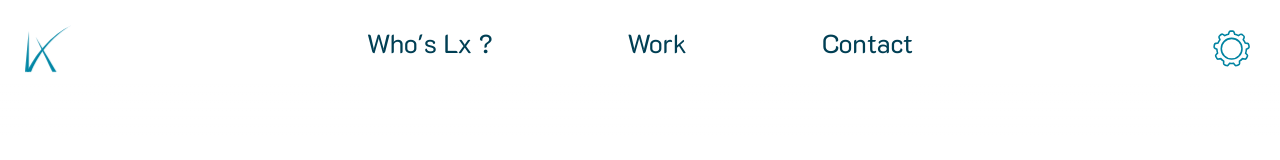
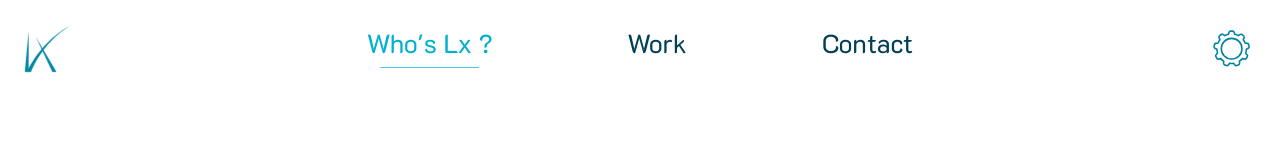
Before and after one commit to Lx-Ctn/lxctn.com, a React (Create React App) app: page / in a window 1280 px wide. Shown: the top 160 px of the page. Built offline with nearby package versions, Linux system fonts and the light colour scheme.

Commit message:
feat: accessibility : prefersReducedMotion

```diff
--- a/src/components/AnimatedTitle.jsx
+++ b/src/components/AnimatedTitle.jsx
@@ -1,5 +1,6 @@
 import { motion, AnimatePresence } from "framer-motion";
 import { useEffect, useState } from "react";
+import { useSelector } from "react-redux";
 
 const displayedWords = ["Design", "Web", "Games", "Branding", "Code", "Design"];
 const delayBetweenWords = 500;
@@ -18,8 +19,10 @@ const AnimatedTitle = () => {
 	}, [setCount, count]);
 
 	const currentWord = displayedWords[count];
-
-	return (
+	const reduceMotion = useSelector(state => state.app.prefersReducedMotion);
+	return reduceMotion ? (
+		<h1>Lx {currentWord}</h1>
+	) : (
 		<motion.h1 {...titleVariants(currentWord.length)}>
 			Lx{" "}
 			<AnimatePresence mode="wait">
--- a/src/components/Header/Header.jsx
+++ b/src/components/Header/Header.jsx
@@ -3,7 +3,6 @@ import { LogoLx, GearIcon, BackdropGradientBlur, HamburgerIcon, ParameterMenu }
 import { DelayRender } from "../utils/DelayRender";
 import { motion, AnimatePresence } from "framer-motion";
 import {
-	headerVariants,
 	logoVariants,
 	navVariants,
 	hamburgerVariants,
@@ -15,7 +14,7 @@ import {
 import { useEffect, useRef } from "react";
 import { useDispatch, useSelector } from "react-redux";
 import { introEnded, closeMobileMenu, toggleParameterMenu, closeParameterMenu } from "../../store/headerSlice";
-import { Link } from "react-router-dom";
+import { NavLink } from "react-router-dom";
 
 //
 export const HEADER_MOBILE_BREAKPOINT = 500;
@@ -43,60 +42,68 @@ export default function Header() {
 			window.removeEventListener("click", handleCloseOutside.nav);
 			window.removeEventListener("click", handleCloseOutside.param);
 		};
-	});
+	}, [isMobileMenuOpen, isParameterMenuOpen, dispatch]);
+
+	const isAnimating = useSelector(state => !state.app.prefersReducedMotion);
 
 	return (
 		<motion.header
 			ref={headerRef}
-			className={`${css._} ${isMobile && css.mobile} ${isIntro && css.intro}`}
-			variants={headerVariants}
-			{...animPropsNames}
+			className={`${css._} ${isMobile ? css.mobile : null} ${isIntro ? css.intro : null}`}
 		>
 			<BackdropGradientBlur blur="12px" color="#fff6" fromEnd="2em" style={{ bottom: "-1.5em" }} />
-			<AnimatePresence>{!isMobile && <Nav key="nav" isIntro={isIntro} />}</AnimatePresence>
-			<AnimatePresence>{isMobile && <Hamburger key="hamburger" isIntro={isIntro} />}</AnimatePresence>
+			<AnimatePresence>{!isMobile && <Nav key="nav" {...{ isIntro, isAnimating }} />}</AnimatePresence>
+			<AnimatePresence>
+				{isMobile && <Hamburger key="hamburger" {...{ isIntro, isAnimating }} />}
+			</AnimatePresence>
 			<div className={css.container}>
-				<Logo {...{ isIntro, isMobile }} />
-				<ParameterButton />
+				<Logo {...{ isIntro, isMobile, isAnimating }} />
+				<ParameterButton isAnimating={isAnimating} />
 			</div>
-			<AnimatePresence>{isMobileMenuOpen && <Nav isMobile />}</AnimatePresence>
+			<AnimatePresence>{isMobileMenuOpen && <Nav isMobile isAnimating={isAnimating} />}</AnimatePresence>
 			<AnimatePresence>{isParameterMenuOpen && <ParameterMenu />}</AnimatePresence>
 		</motion.header>
 	);
 }
 
-const Hamburger = ({ isIntro }) => (
-	<motion.div className={`${css.sideNav} ${css.hamburger}`} {...hamburgerVariants(isIntro)}>
+const Hamburger = ({ isIntro, isAnimating }) => (
+	<motion.div className={`${css.sideNav} ${css.hamburger}`} {...(isAnimating && hamburgerVariants(isIntro))}>
 		<HamburgerIcon />
 	</motion.div>
 );
 
-const CustomLink = ({ children, motionPosition, link, isIntro, isMobile }) => (
-	<motion.div className={css.navLink} custom={motionPosition} variants={linkVariants(isIntro, isMobile)}>
-		<Link to={link}>{children}</Link>
+const CustomLink = ({ children, motionPosition, link, isIntro, isMobile, isAnimating }) => (
+	<motion.div
+		className={css.navLink}
+		custom={motionPosition}
+		variants={isAnimating && linkVariants(isIntro, isMobile)}
+	>
+		<NavLink className={({ isActive }) => (isActive ? css.active : null)} to={link}>
+			{children}
+		</NavLink>
 	</motion.div>
 );
 
-const Nav = ({ isIntro, isMobile }) => {
+const Nav = ({ isIntro, isMobile, isAnimating }) => {
 	const dispatch = useDispatch();
 
 	return (
 		<motion.nav
 			className={isMobile ? css.navMobile : ""}
-			variants={navVariants(isIntro, isMobile)}
+			variants={isAnimating && console.log(navVariants(isIntro, isMobile))}
 			{...animPropsNames}
 			onAnimationComplete={() => {
 				isIntro && dispatch(introEnded());
 			}}
 		>
 			<div className={css.navContainer}>
-				<CustomLink {...{ isIntro, isMobile }} motionPosition="20vw" link="/">
+				<CustomLink {...{ isIntro, isMobile, isAnimating }} motionPosition="20vw" link="/">
 					Who's Lx ?
 				</CustomLink>
-				<CustomLink {...{ isIntro, isMobile }} motionPosition={0} link="/work">
+				<CustomLink {...{ isIntro, isMobile, isAnimating }} motionPosition={0} link="/work">
 					Work
 				</CustomLink>
-				<CustomLink {...{ isIntro, isMobile }} motionPosition="-20vw" link="/contact">
+				<CustomLink {...{ isIntro, isMobile, isAnimating }} motionPosition="-20vw" link="/contact">
 					Contact
 				</CustomLink>
 			</div>
@@ -104,10 +111,11 @@ const Nav = ({ isIntro, isMobile }) => {
 	);
 };
 
-const Logo = ({ isIntro, isMobile }) => {
+const Logo = ({ isIntro, isMobile, isAnimating }) => {
 	const dispatch = useDispatch();
 	return (
-		<motion.div className={`${css.sideNav} ${css.logoLx}`}>
+		<motion.div className={`${css.sideNav} ${css.logoLx} ${!isAnimating && css.reduceMotion}`}>
+			{isAnimating ? (
 				<DelayRender delay={SIDE_NAV_DELAY}>
 					<motion.div
 						{...logoVariants(isIntro, isMobile)}
@@ -118,20 +126,27 @@ const Logo = ({ isIntro, isMobile }) => {
 						<LogoLx color={undefined} />
 					</motion.div>
 				</DelayRender>
+			) : (
+				<LogoLx color={undefined} />
+			)}
 		</motion.div>
 	);
 };
 
-const ParameterButton = () => {
+const ParameterButton = ({ isAnimating }) => {
 	const dispatch = useDispatch();
 	const toggleParam = () => {
 		dispatch(toggleParameterMenu());
 	};
-	return (
+	return isAnimating ? (
 		<motion.div className={`${css.sideNav}`}>
 			<DelayRender delay={SIDE_NAV_DELAY}>
 				<GearIcon {...gearVariants} onClick={toggleParam} />
 			</DelayRender>
 		</motion.div>
+	) : (
+		<div className={`${css.sideNav}`}>
+			<GearIcon onClick={toggleParam} />
+		</div>
 	);
 };
--- a/src/components/Header/Header.module.scss
+++ b/src/components/Header/Header.module.scss
@@ -1,7 +1,10 @@
 ._ {
+	--active-color: rgb(0, 176, 208);
+	--active-bg-color: rgb(165, 0, 52);
+
 	position: fixed;
 	width: 100%;
-	z-index: 2;
+	z-index: 3;
 
 	&.intro {
 		z-index: 1;
@@ -15,9 +18,12 @@
 
 	.logoLx {
 		transition: scale 1s, translate 0.5s; // each have they own origine ;)
+		&.reduceMotion {
+			transition: scale 1s;
+		}
 
 		&:hover {
-			scale: 1.04;
+			scale: 1.05;
 		}
 	}
 
@@ -58,6 +64,17 @@
 				&:after {
 					bottom: 0.7em;
 				}
+				&.active {
+					color: var(--active-color);
+
+					&:after {
+						border-color: var(--active-color);
+						scale: 0.7;
+					}
+					&:hover:after {
+						scale: 1;
+					}
+				}
 			}
 		}
 	}
@@ -71,6 +88,9 @@
 	.logoLx {
 		translate: calc(50vw - 43%) 0; // allow logo animation on resize
 		transition: scale 1s, translate 0.5s 0.2s; // add delay on translate to let the nav bar exit before the logo slide in
+		&.reduceMotion {
+			transition: scale 1s;
+		}
 	}
 
 	.navMobile {
@@ -84,6 +104,7 @@
 
 			a {
 				padding: 0.3em;
+
 				&:after {
 					bottom: 0.1em;
 				}
--- a/src/components/ParameterMenu/ParameterMenu.jsx
+++ b/src/components/ParameterMenu/ParameterMenu.jsx
@@ -3,15 +3,22 @@ import { motion } from "framer-motion";
 import { childVariants, paramMenuVariants } from "./ParameterMenu.motion";
 import { animPropsNames } from "../Header/Header.motion";
 import { Checkbox } from "../Checkbox/Checkbox";
+import { useSelector } from "react-redux";
 
-export const ParameterMenu = ({ paramMenuHeight, setParamMenuHeight, ...props }) => {
+export const ParameterMenu = ({ ...props }) => {
+	const prefersReducedMotion = useSelector(state => state.app.prefersReducedMotion);
 	return (
-		<motion.div className={css._} variants={paramMenuVariants} {...animPropsNames} {...props}>
+		<motion.div
+			className={css._}
+			variants={!prefersReducedMotion && paramMenuVariants}
+			{...animPropsNames}
+			{...props}
+		>
 			<div className={css.wrapper}>
 				{[0, 0, 0, 0].map((_, i) => (
 					<Checkbox
 						key={i}
-						variants={childVariants}
+						variants={!prefersReducedMotion && childVariants}
 						label="Thème"
 						description="Permuter entre le mode sombre ou clair"
 						on="clair"
--- a/src/components/ParameterMenu/ParameterMenu.module.scss
+++ b/src/components/ParameterMenu/ParameterMenu.module.scss
@@ -1,6 +1,6 @@
 ._ {
 	display: grid;
-	grid-template-rows: 0fr; // will be animated via motion to "1fr"
+	grid-template-rows: 1fr; // will be animated via motion from "0fr" to "1fr", but if prefered-reduce-motion === true : need base of "1fr"
 
 	font-size: 0.8em;
 
--- a/src/components/utils/AppLoader.jsx
+++ b/src/components/utils/AppLoader.jsx
@@ -3,14 +3,14 @@ import LogoLx from "../LogoLx/LogoLx";
 import { AnimatePresence } from "framer-motion";
 
 const AppLoader = ({ LazyApp }) => {
-	const [isLoaded, setIsLoading] = useState(false);
+	const [isLoaded, setIsLoaded] = useState(false);
 	const [isAnimationCompleted, setIsAnimationEnded] = useState(false);
 
 	useEffect(() => {
 		const loadApp = async () => {
 			try {
 				await LazyApp;
-				setIsLoading(true);
+				setIsLoaded(true);
 			} catch (error) {
 				console.error("AppLoader : ", error);
 			}
--- a/src/store/appSlice.js
+++ b/src/store/appSlice.js
@@ -1,5 +1,8 @@
 import { createSlice } from "@reduxjs/toolkit";
-import { prefersReducedMotion } from "../utils/handleReducedMotion";
+
+const QUERY = "(prefers-reduced-motion: reduce)";
+const mediaQueryList = window.matchMedia(QUERY);
+export const prefersReducedMotion = mediaQueryList.matches;
 
 const initialAppState = {
 	appWidth: window.innerWidth,
--- a/src/store/headerSlice.js
+++ b/src/store/headerSlice.js
@@ -1,8 +1,9 @@
 import { createSlice } from "@reduxjs/toolkit";
 import { HEADER_MOBILE_BREAKPOINT } from "../components/Header/Header";
+import { prefersReducedMotion } from "./appSlice";
 
 const initialHeaderState = {
-	isIntro: true,
+	isIntro: !prefersReducedMotion,
 	isMobile: window.innerWidth < HEADER_MOBILE_BREAKPOINT,
 	isMobileMenuOpen: false,
 	isParameterMenuOpen: false,
--- a/src/utils/handleReducedMotion.js
+++ b/src/utils/handleReducedMotion.js
@@ -1,23 +1,21 @@
-import { useDispatch, useSelector } from "react-redux";
+import { useDispatch } from "react-redux";
 import { useEffect } from "react";
 
 import { updatePrefersReducedMotion } from "../store/appSlice";
+import { introEnded } from "../store/headerSlice";
 
 const QUERY = "(prefers-reduced-motion: reduce)";
 const mediaQueryList = window.matchMedia(QUERY);
-
-export const prefersReducedMotion = mediaQueryList.matches;
 
 export const usePrefersReducedMotion = () => {
 	const dispatch = useDispatch();
 	useEffect(() => {
 		const updateReducedMotion = () => {
-			dispatch(updatePrefersReducedMotion(mediaQueryList.matches));
+			const prefersReducedMotion = mediaQueryList.matches;
+			dispatch(updatePrefersReducedMotion(prefersReducedMotion));
+			prefersReducedMotion && dispatch(introEnded);
 		};
 		mediaQueryList.addEventListener("change", updateReducedMotion);
 		return () => mediaQueryList.removeEventListener("change", updateReducedMotion);
 	}, [dispatch]);
-
-	const prefersReducedMotion = useSelector(state => state.app.prefersReducedMotion);
-	return prefersReducedMotion;
 };
```
Lines whose indentation alone changed are shown as unchanged.
